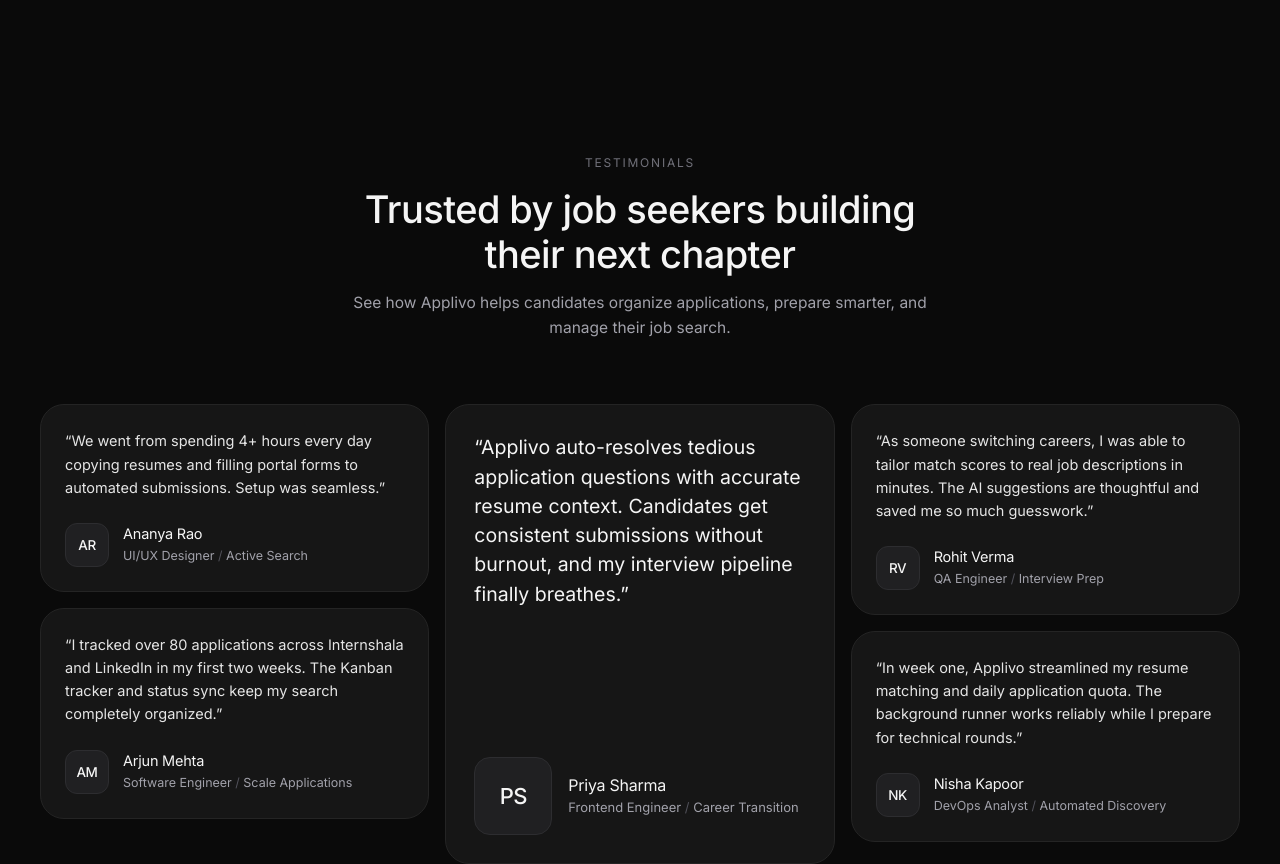
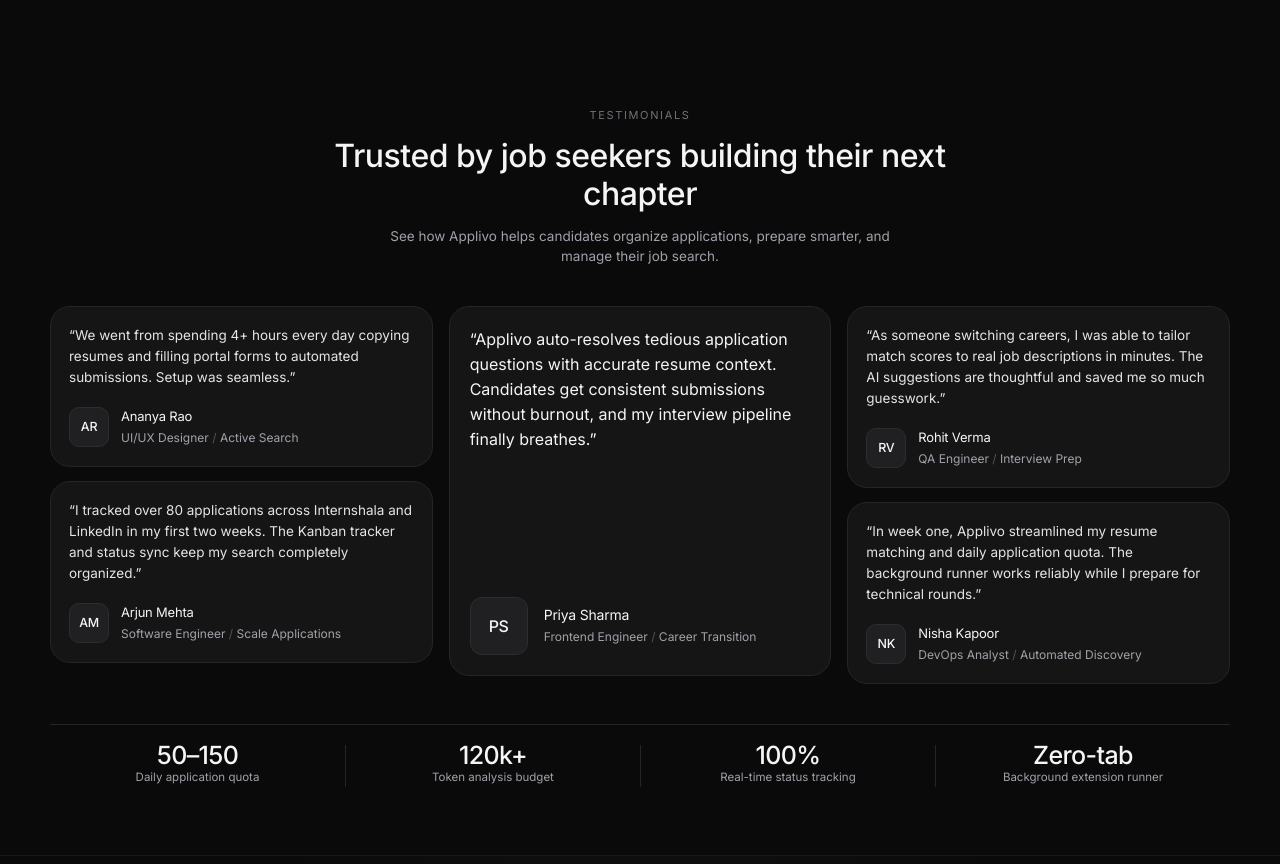
Before and after one commit to Applivo-Agent/Applivo-Web, a Next.js app: page / in a window 1280 px wide. Shown: the part 6060-6924 px from the top of the page. Built offline with nearby package versions, Linux system fonts and the light colour scheme; no server answers; a web font is replaced by a local one.

Commit message:
refactor(testimonials): apply compact SaaS typography, restrained card dimensions, and tightened spacing

```diff
--- a/components/ainest/Testimonials.tsx
+++ b/components/ainest/Testimonials.tsx
@@ -68,46 +68,46 @@
   return (
     <section
       id="testimonials"
-      className="relative z-10 w-full py-20 md:py-28 px-4 sm:px-6 md:px-8 bg-[#0A0A0A] overflow-hidden"
+      className="relative z-10 w-full py-14 sm:py-16 md:py-16 px-4 sm:px-6 md:px-8 bg-[#0A0A0A] overflow-hidden"
       aria-label="Customer Testimonials"
     >
-      {/* ─── Centered Section Heading ─── */}
-      <div className="max-w-3xl mx-auto text-center mb-12 sm:mb-16">
-        <span className="text-[11px] sm:text-[12px] font-medium text-[#71717A] uppercase tracking-[0.15em] block mb-3.5">
+      {/* ─── Centered Section Heading (Compact SaaS Typography) ─── */}
+      <div className="max-w-2xl mx-auto text-center mb-9 sm:mb-10">
+        <span className="text-[10px] sm:text-[11px] font-medium text-[#71717A] uppercase tracking-[0.15em] block mb-3">
           TESTIMONIALS
         </span>
-        <h2 className="text-[28px] sm:text-[34px] md:text-[38px] font-semibold text-[#F5F5F5] tracking-tight leading-[1.18] max-w-[620px] mx-auto mb-3.5">
+        <h2 className="text-[26px] sm:text-[30px] md:text-[32px] font-semibold text-[#F5F5F5] tracking-tight leading-[1.2] max-w-[650px] mx-auto mb-3">
           Trusted by job seekers building their next chapter
         </h2>
-        <p className="text-[15px] sm:text-[15.5px] text-[#A1A1AA] leading-[1.6] max-w-xl mx-auto">
+        <p className="text-[13px] sm:text-[13.5px] text-[#A1A1AA] leading-[1.5] max-w-lg mx-auto">
           See how Applivo helps candidates organize applications, prepare smarter, and manage their job search.
         </p>
       </div>
 
-      {/* ─── 3-Column Masonry-Inspired Grid (1,180–1,220px Max Width) ─── */}
-      <div className="w-full max-w-[1200px] mx-auto">
-        <div className="grid grid-cols-1 md:grid-cols-3 gap-4 md:gap-[16px] items-start">
+      {/* ─── 3-Column Masonry Layout (Max Width: 1,180px) ─── */}
+      <div className="w-full max-w-[1180px] mx-auto">
+        <div className="grid grid-cols-1 md:grid-cols-3 gap-[14px] md:gap-[16px] items-start">
           {/* Left Column (2 cards) */}
-          <div className="flex flex-col gap-4">
+          <div className="flex flex-col gap-[14px]">
             {leftTestimonials.map((t, idx) => (
               <div
                 key={idx}
-                className="rounded-[24px] bg-[#161616] border border-[#242424] p-5 sm:p-6 hover:border-[#333333] hover:bg-[#181818] transition-all duration-200 flex flex-col justify-between"
+                className="rounded-[18px] sm:rounded-[20px] bg-[#151515] border border-[#252525] p-4 sm:p-[18px] hover:border-[#333333] hover:bg-[#181818] transition-all duration-200 flex flex-col justify-between"
               >
-                <p className="text-[#E5E5E5] text-[14px] sm:text-[14.5px] leading-[1.6] font-normal">
+                <p className="text-[#E5E5E5] text-[13px] sm:text-[13.5px] leading-[1.55] font-normal">
                   &ldquo;{t.quote}&rdquo;
                 </p>
-                <div className="flex items-center gap-3.5 mt-6">
-                  <div className="w-[44px] h-[44px] rounded-[12px] bg-[#202022] border border-[#2D2D30] flex items-center justify-center shrink-0">
-                    <span className="text-[#F5F5F5] font-semibold text-[13.5px] tracking-tight">
+                <div className="flex items-center gap-2.5 sm:gap-3 mt-4 sm:mt-[18px]">
+                  <div className="w-[38px] h-[38px] sm:w-[40px] sm:h-[40px] rounded-[10px] bg-[#202022] border border-[#2D2D30] flex items-center justify-center shrink-0">
+                    <span className="text-[#F5F5F5] font-semibold text-[12px] sm:text-[12.5px] tracking-tight">
                       {t.initials}
                     </span>
                   </div>
                   <div className="min-w-0">
-                    <h3 className="text-[#F5F5F5] font-medium text-[14px] sm:text-[14.5px] tracking-tight truncate">
+                    <h3 className="text-[#F5F5F5] font-medium text-[13px] tracking-tight truncate">
                       {t.name}
                     </h3>
-                    <p className="text-[#A1A1AA] text-[12px] sm:text-[12.5px] truncate mt-0.5">
+                    <p className="text-[#A1A1AA] text-[11.5px] sm:text-[12px] truncate mt-0.5">
                       {t.role} <span className="text-[#52525B]">/</span> {t.context}
                     </p>
                   </div>
@@ -116,23 +116,23 @@
             ))}
           </div>
 
-          {/* Center Column (Featured Tall Card) */}
+          {/* Center Column (Featured Card: ~350–390px tall) */}
           <div className="flex flex-col">
-            <div className="rounded-[24px] bg-[#161616] border border-[#242424] p-6 sm:p-7 hover:border-[#333333] hover:bg-[#181818] transition-all duration-200 flex flex-col justify-between min-h-[420px] md:min-h-[460px]">
-              <p className="text-[#F5F5F5] text-[17px] sm:text-[18.5px] md:text-[19.5px] font-medium leading-[1.5]">
+            <div className="rounded-[18px] sm:rounded-[20px] bg-[#151515] border border-[#252525] p-5 sm:p-[20px] hover:border-[#333333] hover:bg-[#181818] transition-all duration-200 flex flex-col justify-between min-h-[350px] md:min-h-[370px]">
+              <p className="text-[#F5F5F5] text-[15px] sm:text-[16px] font-medium leading-[1.55]">
                 &ldquo;{featuredTestimonial.quote}&rdquo;
               </p>
-              <div className="flex items-center gap-4 mt-8 sm:mt-10">
-                <div className="w-[72px] h-[72px] sm:w-[78px] sm:h-[78px] rounded-[16px] bg-[#202022] border border-[#2D2D30] flex items-center justify-center shrink-0">
-                  <span className="text-[#F5F5F5] font-semibold text-[20px] sm:text-[22px] tracking-tight">
+              <div className="flex items-center gap-3.5 sm:gap-4 mt-6 sm:mt-8">
+                <div className="w-[54px] h-[54px] sm:w-[58px] sm:h-[58px] rounded-[12px] bg-[#202022] border border-[#2D2D30] flex items-center justify-center shrink-0">
+                  <span className="text-[#F5F5F5] font-semibold text-[15px] sm:text-[16px] tracking-tight">
                     {featuredTestimonial.initials}
                   </span>
                 </div>
                 <div className="min-w-0">
-                  <h3 className="text-[#F5F5F5] font-medium text-[15px] sm:text-[16px] tracking-tight truncate">
+                  <h3 className="text-[#F5F5F5] font-medium text-[13.5px] sm:text-[14px] tracking-tight truncate">
                     {featuredTestimonial.name}
                   </h3>
-                  <p className="text-[#A1A1AA] text-[12.5px] sm:text-[13px] truncate mt-0.5">
+                  <p className="text-[#A1A1AA] text-[11.5px] sm:text-[12px] truncate mt-0.5">
                     {featuredTestimonial.role} <span className="text-[#52525B]">/</span> {featuredTestimonial.context}
                   </p>
                 </div>
@@ -141,26 +141,26 @@
           </div>
 
           {/* Right Column (2 cards) */}
-          <div className="flex flex-col gap-4">
+          <div className="flex flex-col gap-[14px]">
             {rightTestimonials.map((t, idx) => (
               <div
                 key={idx}
-                className="rounded-[24px] bg-[#161616] border border-[#242424] p-5 sm:p-6 hover:border-[#333333] hover:bg-[#181818] transition-all duration-200 flex flex-col justify-between"
+                className="rounded-[18px] sm:rounded-[20px] bg-[#151515] border border-[#252525] p-4 sm:p-[18px] hover:border-[#333333] hover:bg-[#181818] transition-all duration-200 flex flex-col justify-between"
               >
-                <p className="text-[#E5E5E5] text-[14px] sm:text-[14.5px] leading-[1.6] font-normal">
+                <p className="text-[#E5E5E5] text-[13px] sm:text-[13.5px] leading-[1.55] font-normal">
                   &ldquo;{t.quote}&rdquo;
                 </p>
-                <div className="flex items-center gap-3.5 mt-6">
-                  <div className="w-[44px] h-[44px] rounded-[12px] bg-[#202022] border border-[#2D2D30] flex items-center justify-center shrink-0">
-                    <span className="text-[#F5F5F5] font-semibold text-[13.5px] tracking-tight">
+                <div className="flex items-center gap-2.5 sm:gap-3 mt-4 sm:mt-[18px]">
+                  <div className="w-[38px] h-[38px] sm:w-[40px] sm:h-[40px] rounded-[10px] bg-[#202022] border border-[#2D2D30] flex items-center justify-center shrink-0">
+                    <span className="text-[#F5F5F5] font-semibold text-[12px] sm:text-[12.5px] tracking-tight">
                       {t.initials}
                     </span>
                   </div>
                   <div className="min-w-0">
-                    <h3 className="text-[#F5F5F5] font-medium text-[14px] sm:text-[14.5px] tracking-tight truncate">
+                    <h3 className="text-[#F5F5F5] font-medium text-[13px] tracking-tight truncate">
                       {t.name}
                     </h3>
-                    <p className="text-[#A1A1AA] text-[12px] sm:text-[12.5px] truncate mt-0.5">
+                    <p className="text-[#A1A1AA] text-[11.5px] sm:text-[12px] truncate mt-0.5">
                       {t.role} <span className="text-[#52525B]">/</span> {t.context}
                     </p>
                   </div>
@@ -170,20 +170,20 @@
           </div>
         </div>
 
-        {/* ─── Compact Metrics Row Beneath Testimonials ─── */}
-        <div className="mt-10 sm:mt-12 pt-8 sm:pt-10 border-t border-[#242424]">
-          <div className="grid grid-cols-2 md:grid-cols-4 gap-6 md:gap-0">
+        {/* ─── Compact Metrics Row (20px padding, thin #252525 divider) ─── */}
+        <div className="mt-9 sm:mt-10 pt-[20px] pb-1 border-t border-[#252525]">
+          <div className="grid grid-cols-2 md:grid-cols-4 gap-5 md:gap-0">
             {metrics.map((m, idx) => (
               <div
                 key={idx}
                 className={`flex flex-col items-center justify-center text-center px-4 ${
-                  idx > 0 ? "md:border-l md:border-[#242424]" : ""
+                  idx > 0 ? "md:border-l md:border-[#252525]" : ""
                 }`}
               >
-                <div className="text-[25px] sm:text-[28px] md:text-[30px] font-semibold text-[#F5F5F5] tracking-tight">
+                <div className="text-[23px] sm:text-[25px] font-semibold text-[#F5F5F5] tracking-tight">
                   {m.value}
                 </div>
-                <div className="text-[12px] sm:text-[13px] text-[#A1A1AA] mt-1 font-normal">
+                <div className="text-[11px] sm:text-[11.5px] text-[#A1A1AA] mt-0.5 font-normal">
                   {m.label}
                 </div>
               </div>
```
